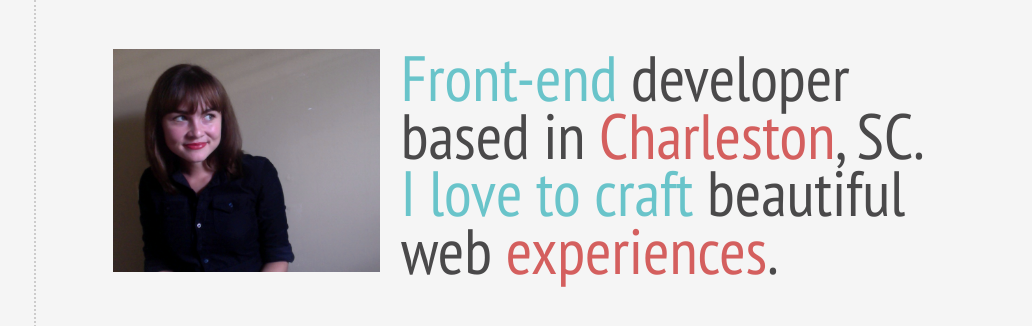
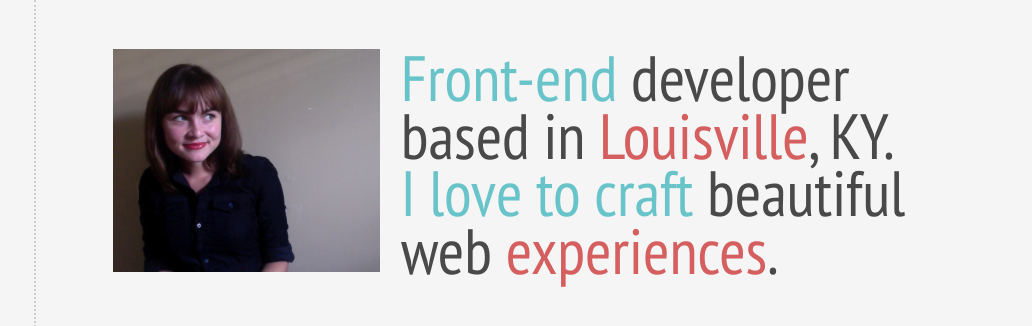
Before and after one commit to natalie03/natalie03.github.io, a plain HTML site: page index.html in a window 1280 px wide. Shown: the top 326 px of the page, 248-1280 px from the left. Drawn offline with nearby package versions, Linux system fonts and the light colour scheme.

Commit message:
changing location

```diff
--- a/index.html
+++ b/index.html
@@ -58,7 +58,7 @@
             <a name="about"></a>
             <img src="images/side.jpg" alt="">
             <div class="aboutMe">
-              <p><span class="blue"> Front-end</span> developer based in <span class="coral">Charleston</span>, SC. <br><span class="blue">I love to craft</span> beautiful web <span class="coral"> experiences</span>. </p>
+              <p><span class="blue"> Front-end</span> developer based in <span class="coral">Louisville</span>, KY. <br><span class="blue">I love to craft</span> beautiful web <span class="coral"> experiences</span>. </p>
             </div>
 
           </div>
```
